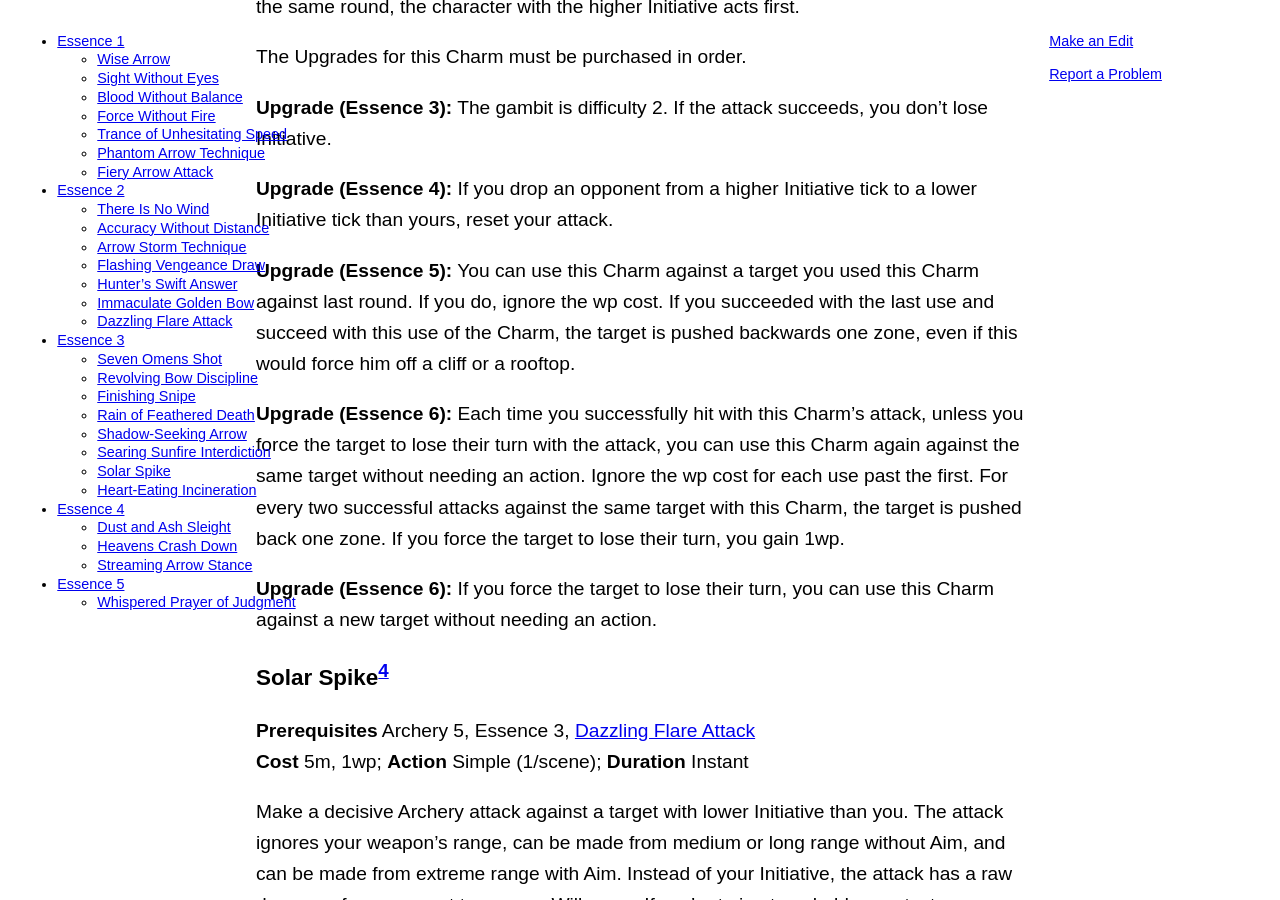
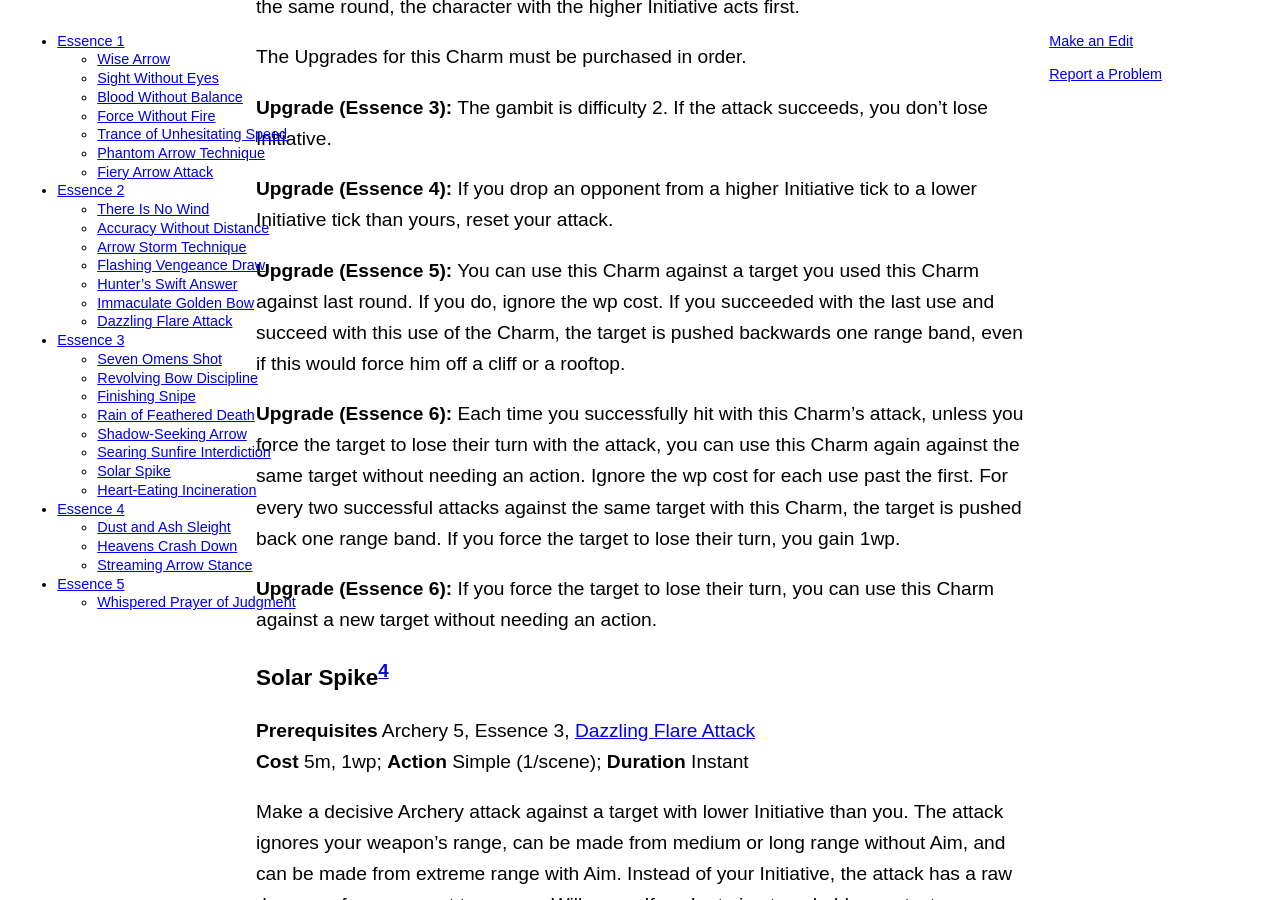
Before and after one commit to lost-egg/lost-egg.github.io, a Jekyll site: the page built from charms/archery.md, in a window 1280 px wide and 900 px high, scrolled down 7534 px. Built offline with Jekyll 4.4.1, drawn with Linux system fonts in a browser that asks for light colours; some of the changed text lies outside the part shown.

Commit message:
Adjust use of zone

```diff
--- a/charms/archery.md
+++ b/charms/archery.md
@@ -55,7 +55,7 @@ Make a ranged decisive attack at up to long range. You don't need to Aim to make
 If the supplemented attack does at least as much damage as the target's Stamina:
 
 * that Initiative is lost rather than transferred to you, and
-* the target is knocked prone and back one zone, and
+* the target is knocked prone and back one range band, and
 * the target loses any active benefit from a Rush.
 
 ### Trance of Unhesitating Speed[^no-decisive]
@@ -223,9 +223,9 @@ The Upgrades for this Charm must be purchased in order.
 
 **Upgrade (Essence 4):** If you drop an opponent from a higher Initiative tick to a lower Initiative tick than yours, reset your attack.
 
-**Upgrade (Essence 5):** You can use this Charm against a target you used this Charm against last round. If you do, ignore the wp cost. If you succeeded with the last use and succeed with this use of the Charm, the target is pushed backwards one zone, even if this would force him off a cliff or a rooftop.
+**Upgrade (Essence 5):** You can use this Charm against a target you used this Charm against last round. If you do, ignore the wp cost. If you succeeded with the last use and succeed with this use of the Charm, the target is pushed backwards one range band, even if this would force him off a cliff or a rooftop.
 
-**Upgrade (Essence 6):** Each time you successfully hit with this Charm's attack, unless you force the target to lose their turn with the attack, you can use this Charm again against the same target without needing an action. Ignore the wp cost for each use past the first. For every two successful attacks against the same target with this Charm, the target is pushed back one zone. If you force the target to lose their turn, you gain 1wp.
+**Upgrade (Essence 6):** Each time you successfully hit with this Charm's attack, unless you force the target to lose their turn with the attack, you can use this Charm again against the same target without needing an action. Ignore the wp cost for each use past the first. For every two successful attacks against the same target with this Charm, the target is pushed back one range band. If you force the target to lose their turn, you gain 1wp.
 
 **Upgrade (Essence 6):** If you force the target to lose their turn, you can use this Charm against a new target without needing an action.
 
```
